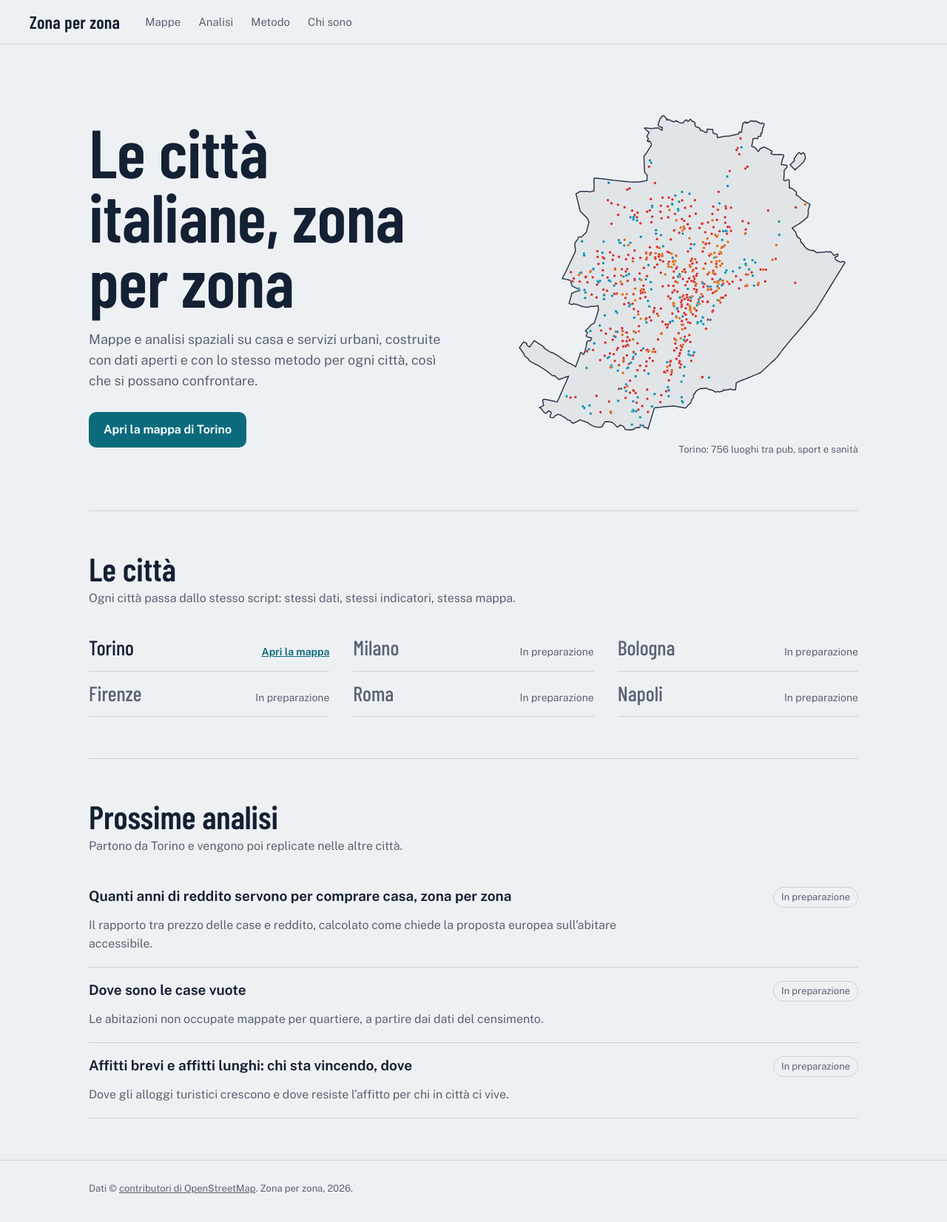
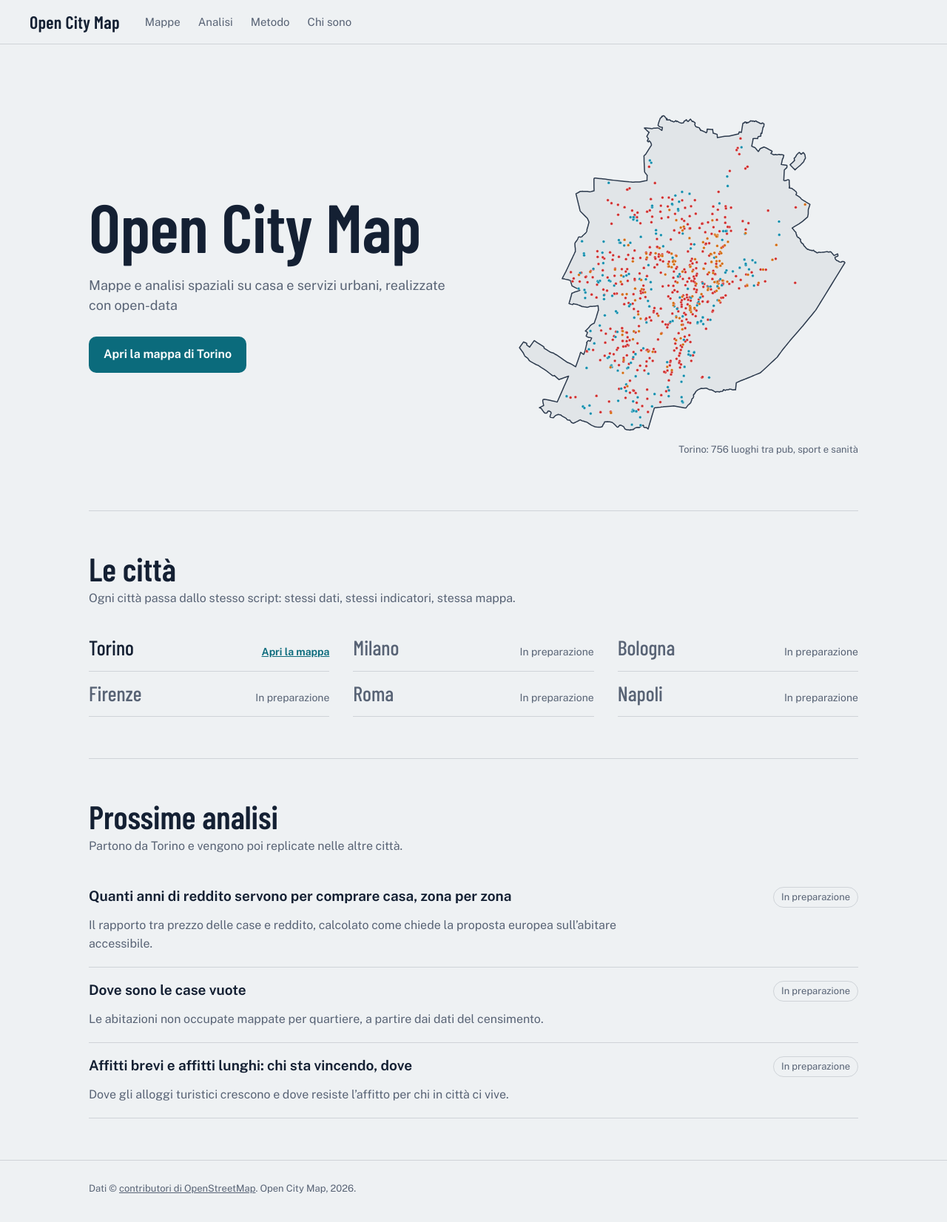
Before and after one commit to Matteo-Beltramo/OpenCityMap, a plain HTML site: page index.html in a window 1280 px wide. Shown: the whole page at 74% size. Drawn offline with nearby package versions, Linux system fonts and the light colour scheme.

Commit message:
Rename project from 'Zona per zona' to 'Open City Map'

```diff
--- a/index.html
+++ b/index.html
@@ -3,7 +3,7 @@
 <head>
 <meta charset="utf-8">
 <meta name="viewport" content="width=device-width, initial-scale=1, viewport-fit=cover">
-<title>Zona per zona: le città italiane in mappa</title>
+<title>Open City Map</title>
 <link rel="preconnect" href="https://fonts.googleapis.com">
 <link rel="preconnect" href="https://fonts.gstatic.com" crossorigin>
 <link rel="stylesheet" href="https://fonts.googleapis.com/css2?family=Barlow+Condensed:wght@500;600&family=Public+Sans:wght@400;500;650&display=swap">
@@ -291,7 +291,7 @@
 <body>
 
 <header class="nav">
-  <a class="brand" href="#">Zona per zona</a>
+  <a class="brand" href="#">Open City Map</a>
   <nav aria-label="Sezioni">
     <ul>
       <li><a class="link" href="#torino" data-route="torino">Mappe</a></li>
@@ -307,8 +307,8 @@
   <div class="wrap">
     <div class="hero">
       <div>
-        <h1>Le città italiane, zona per zona</h1>
-        <p class="lead">Mappe e analisi spaziali su casa e servizi urbani, costruite con dati aperti e con lo stesso metodo per ogni città, così che si possano confrontare.</p>
+        <h1>Open City Map</h1>
+        <p class="lead">Mappe e analisi spaziali su casa e servizi urbani, realizzate con open-data</p>
         <a class="cta" href="#torino">Apri la mappa di Torino</a>
       </div>
       <div>
@@ -396,11 +396,11 @@
       <div class="about">
         <div>
           <p>Sono Matteo Beltramo, urbanista. Faccio analisi spaziali su casa, affitti brevi e trasformazioni urbane, con un approccio critico ai dati.</p>
-          <p>Zona per zona è il progetto in cui le metto in ordine, città per città.</p>
+          <p>Open City Map è il progetto in cui le metto in ordine, città per città.</p>
         </div>
         <div>
-          <p><strong>Collaborazioni.</strong> Analisi e mappe su misura per comuni, associazioni e redazioni.</p>
-          <p>Contatti: <span class="placeholder">inserisci qui la tua email</span></p>
+          <p><strong>Collaborazioni.</strong> Sempre aperto a nuove idee da mappare.</p>
+          <p>Contatti: <span class="mailto:matteo.beltramo227@gmail.com">matteo.beltramo227@gmail.com</a></p>
         </div>
       </div>
     </section>
@@ -408,7 +408,7 @@
 </main>
 
 <footer class="view-footer">
-  <div class="wrap">Dati © <a href="https://www.openstreetmap.org/copyright" target="_blank" rel="noopener">contributori di OpenStreetMap</a>. Zona per zona, 2026.</div>
+  <div class="wrap">Dati © <a href="https://www.openstreetmap.org/copyright" target="_blank" rel="noopener">contributori di OpenStreetMap</a>. Open City Map, 2026.</div>
 </footer>
 
 <script src="https://cdnjs.cloudflare.com/ajax/libs/d3/7.8.5/d3.min.js"></script>
```
